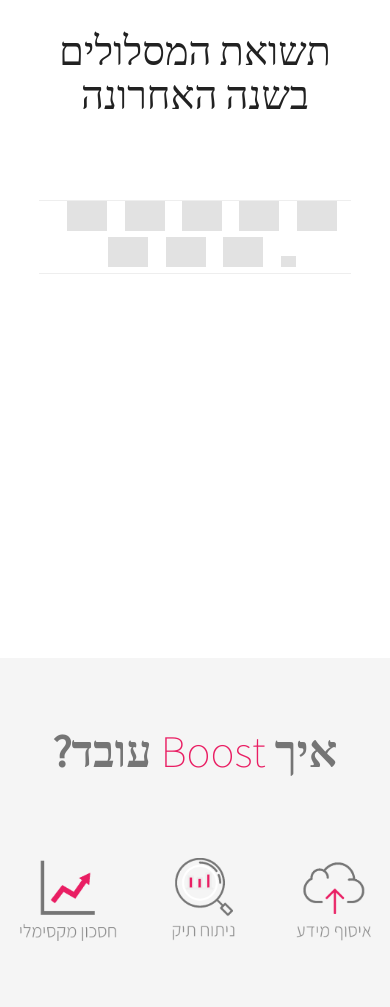
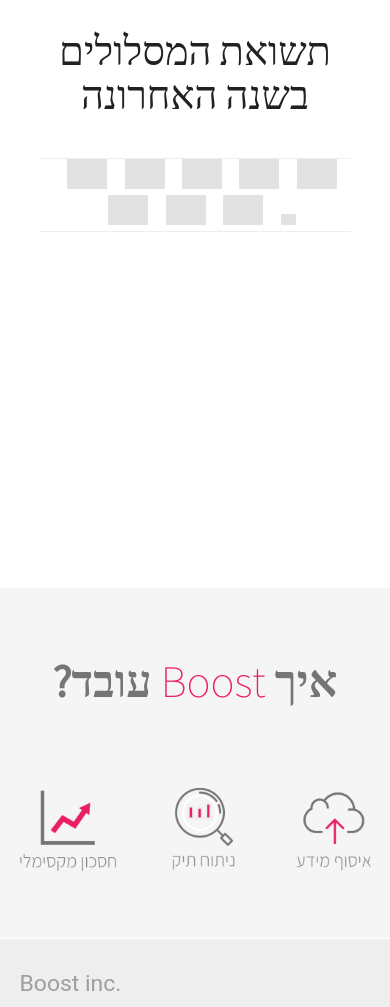
Before and after one commit to amitleshed/DBI, a Rails app: page / in a window 390 px wide. Shown: the part 1672-2679 px from the top of the page. Run offline with Rails 7, Linux system fonts and the light colour scheme; some libraries are stand-ins or nearby versions; some web fonts are replaced; grey boxes are pictures that could not be loaded.

Commit message:
Style changes

```diff
--- a/app/assets/stylesheets/application.css
+++ b/app/assets/stylesheets/application.css
@@ -183,12 +183,6 @@
         -ms-user-select: none !important; /* Internet Explorer/Edge */
             user-select: none !important; /* Non-prefixed version, currently
                                   supported by Chrome and Opera */
-}
-.marker{
-  background: yellow;
-  padding-top: 2px;
-  padding-bottom: -0.5em !important;
-
 }
 
 
@@ -433,7 +427,11 @@
 
     /* FOURTH DIV */
     #fourth-div{
+      height: 40em;
       padding-top: 0 !important;
+    }
+    .firm-ul{
+      margin-top: 3em !important;
     }
     .firm-icon-width{
       width: 40px !important;
--- a/app/views/layouts/application.html.erb
+++ b/app/views/layouts/application.html.erb
@@ -22,15 +22,15 @@
 </head>
 <body>
   <!-- SIDENAVBAR -->
-    <ul id="slide-out" class="side-nav" style="background-color: #fff; opacity: 0.9;">
+    <ul id="slide-out" class="side-nav" style="background-color: #fff; opacity: 0.9;font-family: 'Assistant', serif;">
     <div style="margin-top: 5em;text-align: right" >
-      <li><a href="#">דמי ניהול</a></li>
-      <li><a href="#">קרן השתלמות</a></li>
-      <li><a href="#">חסכון פרטי</a></li>
-      <li><div class="divider"></div></li>
-      <li><a class="subheader">עזרה</a></li>
-      <li><a class="waves-effect" href="#">אבטחה ופרטיות</a></li>
-      <li><a class="waves-effect" href="#">צור קשר</a></li>
+      <li><a href="#" style="font-size: 18px">דמי ניהול</a></li>
+      <li><a href="#" style="font-size: 18px">קרן השתלמות</a></li>
+      <li><a href="#" style="font-size: 18px">חסכון פרטי</a></li>
+      <li><div class="divider" style="font-size: 18px"></div></li>
+      <li><a class="subheader" style="font-size: 18px">עזרה</a></li>
+      <li><a class="waves-effect" href="#" style="font-size: 18px">אבטחה ופרטיות</a></li>
+      <li><a class="waves-effect" href="#" style="font-size: 18px">צור קשר</a></li>
     </div>
   </ul>
   <!-- SIDENAVBAR / -->
--- a/app/views/welcome/index.html.erb
+++ b/app/views/welcome/index.html.erb
@@ -34,11 +34,22 @@
       var chart = c3.generate({
         bindto: "#chart1",
         data: {
-            columns: [
-                ['דמי ניהול מופחתים', 888000],
-                ['דמי ניהול מקסימליים', 734000]
+              columns: [
+                  ['דמי ניהול מופחתים', 888000],
+                  ['דמי ניהול מקסימליים', 734000]
             ],
-            type: 'bar'
+            type: 'bar',
+            labels: {
+                format: {
+                'דמי ניהול מופחתים': d3.format('$'),
+                'דמי ניהול מקסימליים': d3.format('$'),
+            }
+            },
+            colors: {
+            'דמי ניהול מקסימליים': '#b0bec5',
+            'דמי ניהול מופחתים': '#ff1744',
+            data3: '#0000ff'
+        },
         },
         bar: {
             width: {
@@ -54,7 +65,7 @@
     <div class="col s6" style="border-left: 1px solid #eeeeee;margin-top: 5em;">
      <div>
         <h1 class="first-mrkt-s-div2" style="margin-right:5%; text-align: right; font-weight: 100;">הזן את נתוניך</h1>
-        <h1 class="second-mrkt-s-div2" style="margin-right:5%; text-align: right; font-size: 30px; letter-spacing: 1px; color: #888888; margin-top: -15px; font-weight: 100;"><span class="marker" style="margin-bottom: -2em !important;">וגלה כמה דמי ניהול אתה משלם</span></h1>
+        <h1 class="second-mrkt-s-div2" style="margin-right:5%; text-align: right; font-size: 30px; letter-spacing: 1px; color: #888888; margin-top: -15px; font-weight: 100;"><mark>וגלה כמה דמי ניהול אתה משלם</mark></h1>
         <br><br>
         <input id="salary_param" class="cal-inputs" name="salary_param" data-salary type="text" placeholder="?מהי המשכורת שלך" style="width: 25%; float: right; text-align: right;margin-right: 5%;"/>
         <input id="age_param" class="cal-inputs" name="age_param" data-age type="text" placeholder="גיל כניסה לקרן" style="width: 25%; float: right; text-align: right;margin-right: 5%;"/>
@@ -68,7 +79,7 @@
         </div><br>
         <br/>
         <br/>
-        <h1 class="third-mrkt-s-div2" style="margin-right:5%;float:right; font-weight: 100;">דמי ניהול: &#8362;<span id="fees-result">0</span></h1>
+       <h1 class="third-mrkt-s-div2" style="margin-right:5%;float:right; font-weight: 100;">דמי ניהול: <mark>&#8362;<span id="fees-result">0</span></mark></h1>
         <!-- <h1 style="margin-right:5%;float:right;">סך הפנסיה: &#8362;<span id="pension-result">0</span></h1> -->
         <!--
         <h1 style="margin-right:5%;float:right">משכורת: &#8362;<span id="fees-result-salary">0</span></h1> -->
@@ -83,7 +94,7 @@
     <div id="third-div" class="col s12">
 <!--         <img style="z-index: -1;width:100%;" src="https://wallpaperscraft.com/image/scooter_moped_vespa_retro_mint_102397_3840x2160.jpg"> -->
           <div>
-          <h1 class="first-mrkt-s-div3" style="text-align: center;font-size: 60px;color: #fff;font-weight: 100; margin-top: 1em;">להיות במסלול המנצח תמיד</h1>
+          <h1 class="first-mrkt-s-div3" style="text-align: center;font-size: 60px;color: #fff;font-weight: 100; margin-top: 1em;">להיות במסלול המנצח <span style="border-bottom: 1px solid #fff">תמיד</span></h1>
           <h1 class="third-mrkt-s-div3" style="text-align: center;font-size: 35px;color: #fff;letter-spacing: 0px;font-weight: 100;"><%= t('.ttl_marketing3', locale: :he) %></h1>
       </div>
 </div>
@@ -92,10 +103,10 @@
     </div>
   </div>
 
-  <div id="fourth-div" class="section scrollspy">
-    <div style="margin-left: 10%; margin-right: 10%;">
+  <div id="fourth-div" class="section scrollspy valign-wapper">
+    <div style="margin-left: 10%; margin-right: 10%;" class="valign">
     <h1 style="text-align: center; font-weight: 100;font-size: 40px;">תשואת המסלולים בשנה האחרונה</h1>
-      <div id="chart2">
+      <div id="chart2" class="center-align">
         <script type="text/javascript">
 
           var migdal = "מגדל מקפת";
@@ -148,8 +159,7 @@
         });
         </script>
       </div>
-    <div style="margin-top: 6em; "></div> <!-- SPACE -->
-    <ul style="border-top: 1px solid #eeeeee; border-bottom: 1px solid #eeeeee" class="center-align">
+    <ul style="border-top: 1px solid #eeeeee; border-bottom: 1px solid #eeeeee; margin-top: 6em;" class="center-align firm-ul">
     <div style="">
       <li style="display:inline-block;" class="firm-icon">
         <%= image_tag("https://upload.wikimedia.org/wikipedia/he/thumb/e/ea/Clal_Bituach_logo.svg/1280px-Clal_Bituach_logo.svg.png", :style => "width:100px;", :class => "firm-icon-width")%>
```
